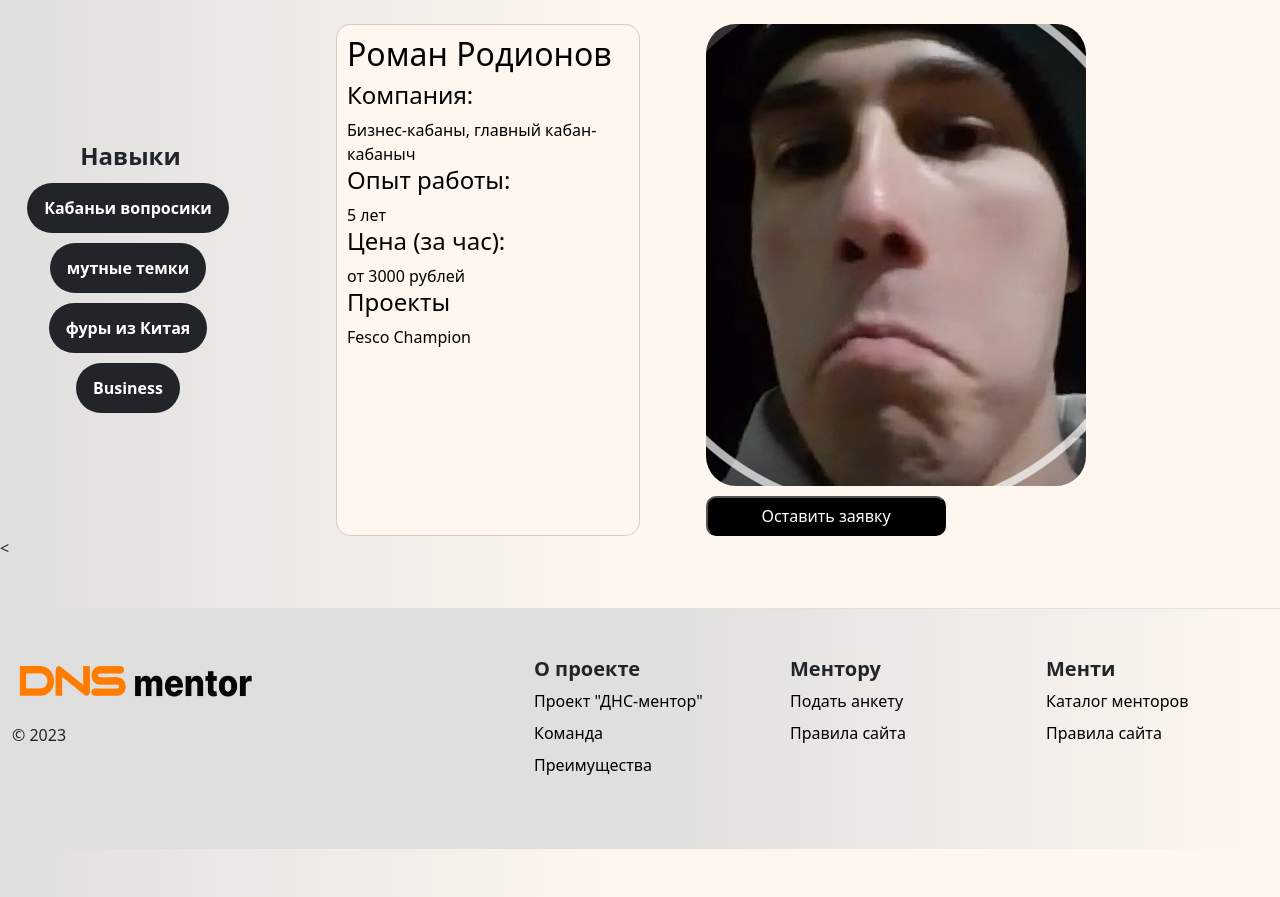
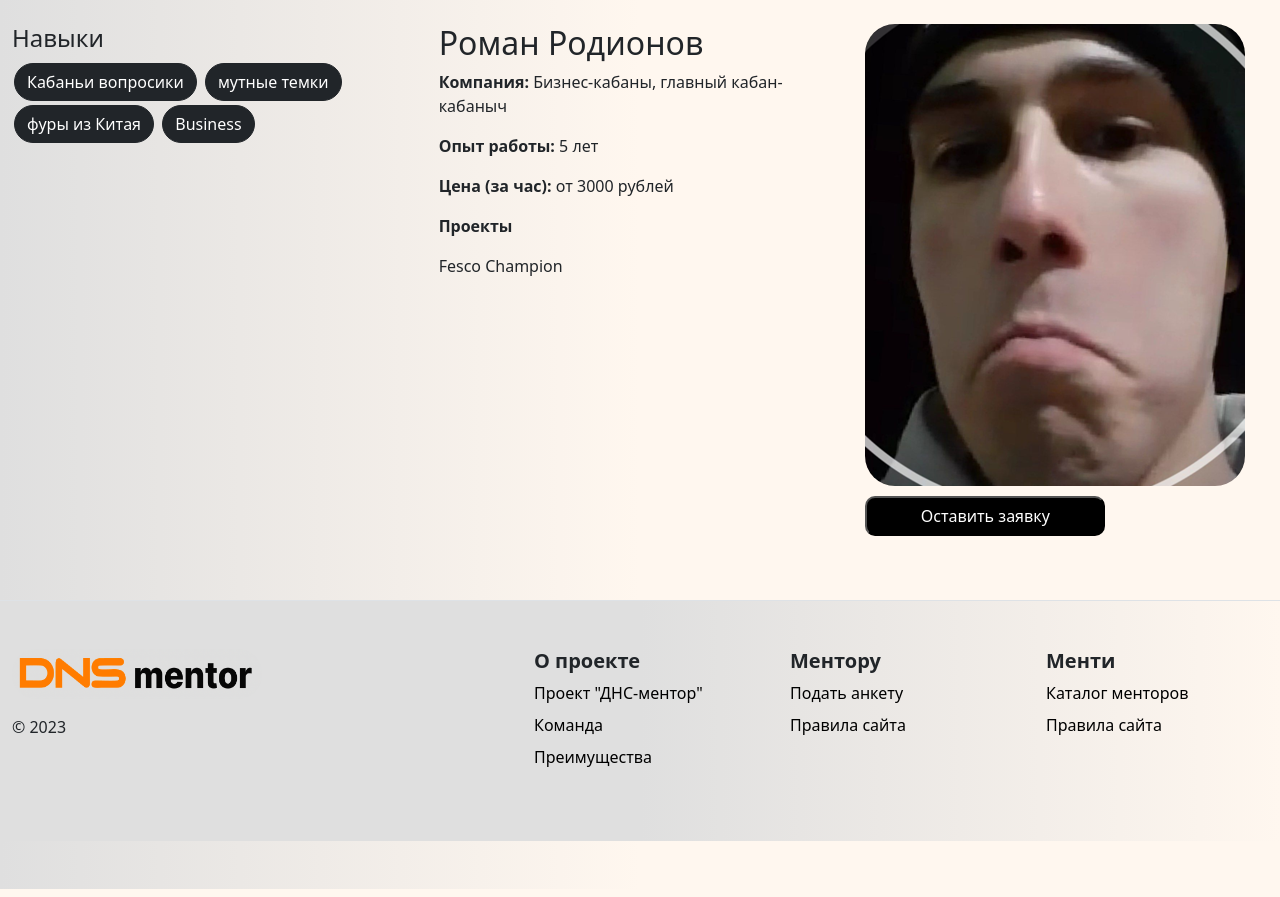
Before and after one commit to theycallmemax/DNSmentor, a Flask app: page /card/2 in a window 1280 px wide. Shown: the part 90-987 px from the top of the page. Run offline with Flask 3, Linux system fonts and the light colour scheme; data comes from the database, SQL or seed files in the repository.

Commit message:
адаптация под устройства, правка кода и стилей

```diff
--- a/templates/card_1.html
+++ b/templates/card_1.html
@@ -4,23 +4,20 @@
 
 <head>
   <meta name="viewport" content="width=device-width, initial-scale=1">
-    <meta name="viewport" content="width=640, initial-scale=0.7" media="screen and (max-width: 415px)">
-
+  <meta name="viewport" content="width=device-width, initial-scale=0.7" media="screen and (max-width: 600px)">
 </head>
 
 {% block style %}
-
   body {
+    max-width: 100%;
     background-image: linear-gradient(to right, rgba(223, 223, 223, 1), rgba(255, 247, 239, 1), rgba(255, 247, 239, 1));
   }
   main, footer{
     background-image: linear-gradient(to right, rgba(223, 223, 223, 1), rgba(223, 223, 223, 1), rgba(255, 247, 239, 1));
   }
-
   .dns{
     background-color: #fc8507;
   }
-
   .dns2 {
     background-color: black;
     color: white;
@@ -28,20 +25,15 @@
   .nav-link{
     color: black;
   }
-
   .nav-link2 {
     color: white;
   }
-
   li{
     margin: 0px 10px;
   }
-
-
   .nav-b {
     margin-top: 5px;
   }
-
   .card {
     background-color: rgba(255, 247, 239, 1);
     color: black;
@@ -49,14 +41,12 @@
     margin-left: 80px;
     padding: 10px;
   }
-
   .card1 {
     border-radius: 15px;
     margin-right: 20px;
     width: 400px;
     height: 400px;
   }
-
   .badge {
     font-size: medium;
     margin: 5px;
@@ -66,20 +56,17 @@
     flex-direction: column;
     justify-content: center;
     align-items: center;
-       text-align : center;
-
+    text-align: center;
   }
-
   .spec span{
     width: auto;
     padding: 17px;
-
   }
-
   .spec h4 {
     margin-right: 25px;
+    font-weight: bold;
+    margin-left: 30px;
   }
-
 
 .button {
   background-color: black;
@@ -101,8 +88,6 @@
   display: grid;
   grid-template-columns:20% 30% 40%;
   justify-items: center;
-
-
 }
 
 .spec h4 {
@@ -110,9 +95,15 @@
   margin-left: 30px;
 }
 
+.badge {
+    font-size: 1em;
+}
+
+        .skr{
+        border-radius: 30px;
+        margin: 2px;
+    }
 .speci {
-
-
   a {
     display: flex;
     text-decoration: none;
@@ -121,46 +112,57 @@
   span {
     flex: auto;
   }
-
+}
 
 {% endblock %}
 
 {% block body %}
 
-<div class="grid-container">
- <div class="spec">
+  <div class="container-fluid">
+    <div class="row">
+      <div class="col-md-4">
         <h4>Навыки</h4>
-
       {%for el in mentor.specialization.replace(", ", ",").split(",")%}
-  <span type="hidden" class="badge text-bg-dark rounded-pill spec">{{el}}</span>
-
+          <input type="submit" class="btn btn-dark skr" value="{{el}}" >
       {% endfor %}
-
       </div>
-<div class="card">
-  <h2>{{mentor.name}}</h2>
-  <h4>Компания:</h4>
-  {{mentor.company_title}}
-  <h4>Опыт работы:</h4> {{mentor.experience}}<br>
-  <h4>Цена (за час):</h4> {{mentor.price}}<br>
-
-  <h4>Проекты</h4>
-    {{mentor.projects}}
+      <div class="col-md-4">
+        <h2>{{ mentor.name }}</h2>
+        <p><strong>Компания:</strong> {{ mentor.company_title }}</p>
+        <p><strong>Опыт работы:</strong> {{ mentor.experience }}</p>
+        <p><strong>Цена (за час):</strong> {{ mentor.price }}</p>
+        <p><strong>Проекты</strong></p>
+        {{ mentor.projects }}
       </div>
-
-  <div class="third">
-        <img src="{{ url_for('static', filename='img/photos/' + mentor.photo) }}">
-      <div class="bot">
+      <div class="col-md-4">
+        <figure>
+          <img src="{{ url_for('static', filename='img/photos/' + mentor.photo) }}" alt="{{ mentor.name }}" class="img-fluid">
+          <figcaption class="bot">
             <form action="/menti_request" method="post" id="form-{{ mentor.telegram }}">
               <input type="hidden" name="telegram" value="{{ mentor.telegram }}">
               <button type="submit" class="button">Оставить заявку</button>
             </form>
+          </figcaption>
+        </figure>
       </div>
     </div>
-
-
   </div>
-
-
-
-    <{% endblock %}
+  <!-- добавляем медиа-запросы для разных ширин экрана -->
+  <style>
+    @media (max-width: 415px) {
+      /* уменьшаем размер шрифта заголовков */
+      h2, h4 {
+        font-size: 1.2rem;
+      }
+      /* уменьшаем отступы внутри колонок */
+      .col-md-4 {
+        padding: 10px;
+      }
+      /* уменьшаем размер кнопки */
+      .button {
+        font-size: 0.8rem;
+        padding: 5px 10px;
+      }
+    }
+  </style>
+    {% endblock %}
```
Lines whose indentation alone changed are shown as unchanged.
